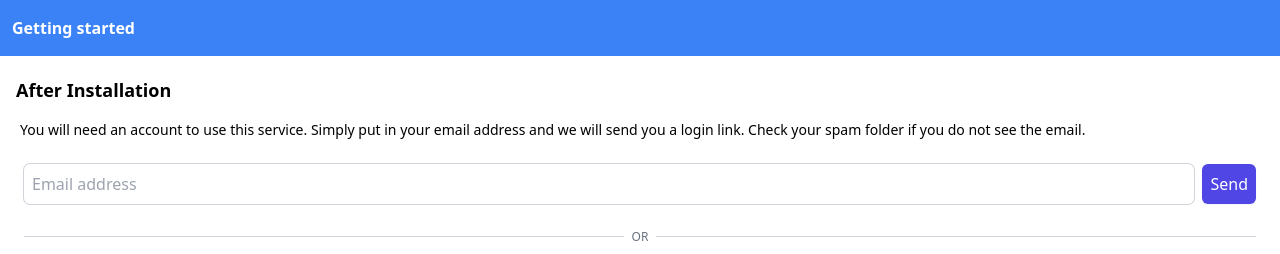
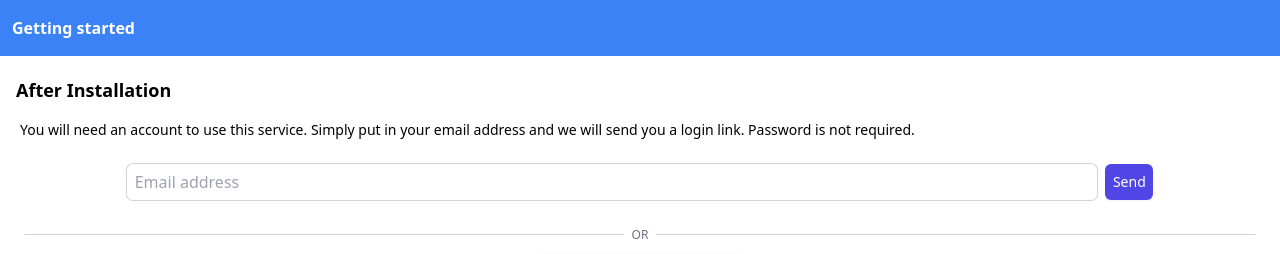
Before and after one commit to kwdChan/paper-summary-frontend, a Next.js app: page /getting-started in a window 1280 px wide. Shown: the top 254 px of the page. Built offline with nearby package versions, Linux system fonts and the light colour scheme.

Commit message:
magic link button feedback

```diff
--- a/package.json
+++ b/package.json
@@ -9,6 +9,9 @@
     "lint": "next lint"
   },
   "dependencies": {
+    "@chakra-ui/react": "^2.7.0",
+    "@emotion/react": "^11.11.1",
+    "@emotion/styled": "^11.11.0",
     "@headlessui/react": "^1.7.14",
     "@heroicons/react": "^2.0.17",
     "@reduxjs/toolkit": "^1.9.5",
@@ -19,6 +22,7 @@
     "autoprefixer": "10.4.14",
     "eslint": "8.38.0",
     "eslint-config-next": "13.3.0",
+    "framer-motion": "^10.12.16",
     "next": "^12.3.4",
     "postcss": "8.4.21",
     "react": "^18.2.0",
--- a/src/components/authMatters/OneLineEmailRegister.tsx
+++ b/src/components/authMatters/OneLineEmailRegister.tsx
@@ -1,4 +1,5 @@
 import { supabaseClient } from "@/lib/supabaseClient";
+import { Spinner } from "@chakra-ui/react";
 import React, { InputHTMLAttributes, useEffect, useRef, useState } from "react";
 
 function MyStyledInput({
@@ -20,7 +21,7 @@ function MyStyledInput({
       id={id}
       type={type}
       className={
-        "block w-full  rounded-md border-1 py-1.5 pl-2 ring-1 ring-gray-300 placeholder:text-gray-400 focus:ring-0 focus-visible:ring-0 " +
+        "block w-full rounded-md border-1 py-1.5 pl-2 ring-1 ring-gray-300 placeholder:text-gray-400 focus:ring-0 focus-visible:ring-0 " +
         (errored ? " ring-red-500" : "")
       }
       placeholder={placeholder}
@@ -29,39 +30,102 @@ function MyStyledInput({
   );
 }
 
-export function OneLineInputField({ placeholder }: { placeholder: string }) {
-  const [email, setEmail] = useState<string>('');
-  const originName = useRef('')
+function FeedbackMessage({ errored, children }: {errored:boolean, children: React.ReactNode }) {
+
+  let className = "w-9/12 text-xs px-1 pt-[2px] text-neutral-400 ";
+  if (errored) {
+    className = "w-9/12 text-xs px-1 pt-[2px] text-red-400"
+  }
+  return  (
+    <div className={className}>
+      {children}
+    </div>
+    )
+
+}
+
+export function PasswordlessSiginField({
+  placeholder,
+}: {
+  placeholder: string;
+}) {
+  const [email, setEmail] = useState<string>("");
+  const [sent, setSent] = useState<boolean>(false);
+  const [tryAgainTimer, setTryAgainTimer] = useState<boolean>(false);
+  const [pending, setPending] = useState<boolean>(false);
+  const [feedbackMessage, setFeedbackMessage] = useState<string>("");
+  const [errored, setErrored] = useState<boolean>(false);
+
+  const originName = useRef("");
   useEffect(() => {
     originName.current = window.location.origin;
   }, []);
 
+  const onEmailChange = (e: React.ChangeEvent<HTMLInputElement>) => {
+    setEmail(e.target.value);
+    setSent(false);
+  };
 
   const onSubmit = async () => {
+    if (!email) {
+      setErrored(true);
+      setFeedbackMessage("Please enter an email address.");
+      return
+    }
+    setErrored(false);
+    setPending(true);
+    setFeedbackMessage("")
+
     const { data, error } = await supabaseClient.client.auth.signInWithOtp({
-      email: email,
+      email: email.trim(),
       options: {
-        emailRedirectTo: originName.current+'/sign-in/welcome'
+        emailRedirectTo: originName.current + "/sign-in/welcome",
+      },
+    });
+
+    setPending(false);
+
+    if (!error) {
+      setSent(true);
+      setFeedbackMessage("Check your spam folder if you do not see the email. ");
+    } else {
+
+      setErrored(true);
+      setFeedbackMessage(error.message);
     }
-    })
-  }
-
+  };
 
   return (
-    <div className="flex flex-row w-full justify-between">
+    <div className="w-full flex flex-col items-center">
+      <div className="flex flex-row w-10/12 justify-between">
         <MyStyledInput
           type="text"
           id={"email"}
           placeholder={placeholder}
-        onChange={(e)=>setEmail(e.target.value)}
-        errored={false}
+          onChange={onEmailChange}
+          errored={errored}
         />
         <button
-      className="ml-2 px-2 py-2 ring-indigo-600  text-base font-medium rounded-md shadow-sm text-white bg-indigo-600 hover:bg-indigo-700 focus:ring-1 focus:ring-indigo-500 focus:ring-offset-2"
+          className="ml-2 px-2 py-2 ring-indigo-600  text-sm font-medium rounded-md shadow-sm text-white bg-indigo-600 hover:bg-indigo-700 focus:ring-1 focus:ring-indigo-500 focus:ring-offset-2 disabled:bg-slate-500 disabled:hover:bg-slate-500"
           onClick={onSubmit}
+          disabled={sent || pending}
         >
-        Send
+          <div className="w-8 flex flex-col items-center">
+            {pending ? (
+              <Spinner speed="1s" className=" h-4 w-4" />
+            ) : sent ? (
+              "Sent!"
+            ) : (
+              "Send"
+            )}
+          </div>
         </button>
+      </div>
+      <div className='w-10/12 '>
+        <FeedbackMessage errored={errored}>{feedbackMessage}</FeedbackMessage>
+        </div>
+
+
     </div>
   );
 }
--- a/src/pages/getting-started.tsx
+++ b/src/pages/getting-started.tsx
@@ -4,7 +4,7 @@ import { useEffect } from "react";
 import { TopBar } from "@/components/theme/TopBar";
 import { NavIcon } from "@/components/navIcon";
 import { MyInputField } from "@/components/authMatters/MyInputField";
-import { OneLineInputField } from "@/components/authMatters/OneLineEmailRegister";
+import { PasswordlessSiginField } from "@/components/authMatters/OneLineEmailRegister";
 import { Divider } from "@/components/authMatters/Divider";
 import { SigninWithGoogleButton } from "@/components/authMatters/SigninWithGoogle";
 
@@ -29,11 +29,11 @@ export default function Page() {
       <Paragraph>
         You will need an account to use this service. Simply put in your email
         address and we will send you a login link.
-        Check your spam folder if you do not see the email.
+        Password is not required.
       </Paragraph>
 
       <div className="flex flex-col m-6 items-center ">
-        <OneLineInputField placeholder="Email address" />
+        <PasswordlessSiginField placeholder="Email address" />
         <div className="my-2"></div>
         <Divider />
 
--- a/src/pages/sign-in/password.tsx
+++ b/src/pages/sign-in/password.tsx
@@ -34,7 +34,7 @@ export default function Home() {
   }, [extensionSignin]);
 
   async function onClickSignIn() {
-    const result = await supabaseClient.signIn(email, password);
+    const result = await supabaseClient.signIn(email.trim(), password);
 
     if (result.data.user) setUser(result.data.user);
     if (result.error) {
--- a/src/pages/sign-in/passwordless.tsx
+++ b/src/pages/sign-in/passwordless.tsx
@@ -2,55 +2,45 @@ import Image from "next/image";
 import { supabaseClient } from "@/lib/supabaseClient";
 import React, { useEffect, useState } from "react";
 import { useRouter } from "next/router";
-import { MyInputField, MyPasswordField } from "../../components/authMatters/MyInputField";
+import {
+  MyInputField,
+  MyPasswordField,
+} from "../../components/authMatters/MyInputField";
 import Link from "next/link";
 import { SigninWithGoogleButton } from "@/components/authMatters/SigninWithGoogle";
 import { Divider } from "@/components/authMatters/Divider";
-import { OneLineInputField } from "@/components/authMatters/OneLineEmailRegister";
+import { PasswordlessSiginField } from "@/components/authMatters/OneLineEmailRegister";
 
-const H1 = ({...props }) => (
+const H1 = ({ ...props }) => (
   <h1 className="text-lg font-bold mt-9 mb-3 mx-5 text-center " {...props} />
 );
 
-const P = ({...props }) => (
-  <p className="text-gray-500 text-xs" {...props} />
-);
+const P = ({ ...props }) => <p className="text-gray-500 text-xs" {...props} />;
 
-
-function PasswordSigninButton({onClick}:{onClick:React.MouseEventHandler<HTMLButtonElement>}) {
+function PasswordSigninButton({
+  onClick,
+}: {
+  onClick: React.MouseEventHandler<HTMLButtonElement>;
+}) {
   return (
-
-
     <button
       onClick={onClick}
       className="inline-flex items-center m-3 px-4 py-2 border border-transparent text-sm font-medium rounded-md shadow-sm text-white bg-indigo-600 hover:bg-indigo-700 focus:outline-none focus:ring-2 focus:ring-offset-2 focus:ring-indigo-500"
     >
       Sign in
     </button>
-  )
-
+  );
 }
-
-
 
 export default function Home() {
   const router = useRouter();
-
-  const [password, setPassword] = useState<string>("");
-  const [email, setEmail] = useState<string>("");
-  const [user, setUser] = useState<any>(null);
-  const [error, setError] = useState<any>(null);
-  const [signinFailed, setSigninFailed] = useState<boolean>(false);
-
-  const [usePassword, setUsePassword] = useState<boolean>(false);
-
   const { extensionSignin } = router.query;
 
   // redirect the user if the extension or the web not signed in
   // also refresh the session
   useEffect(() => {
-    if (extensionSignin==='true'){
-      supabaseClient.signout()
+    if (extensionSignin === "true") {
+      supabaseClient.signout();
     }
 
     supabaseClient.refreshSession().then(({ data, error }) => {
@@ -61,62 +51,29 @@ export default function Home() {
     });
   }, [extensionSignin]);
 
-
-  // redirect the user for password signin
-  useEffect(() => {
-    user && router.push("welcome");
-
-  })
-
-  // password signin handler
-  async function passwordSigninHandler() {
-    const result = await supabaseClient.signIn(email, password);
-
-    if (result.data.user) setUser(result.data.user);
-    if (result.error) {
-      setSigninFailed(true)
-      setError(result.error.message);
-    }
-    console.log(result);
-    console.log(error);
-  }
-
-  // password signin handler
-  async function magicLinkSigninHandler() {
-
-  }
-
   return (
     <div className="flex flex-col items-center justify-center  h-screen ">
+      <div className="flex flex-col ">
+        <div className="max-w-sm my-5 self-center">
+          <H1> Passwordless sign-in </H1>
 
-      <div className="flex flex-col ">
-      <div className="max-w-xs my-5 self-center">
-        <H1> Passwordless sign-in </H1>
-        <P> Submit your email address and then we will send you a one-time login link. </P>
+          <div className="mx-14">
+            <P>
+              {" "}
+              Submit your email address and then we will send you a one-time
+              login link.{" "}
+            </P>
+          </div>
+        </div>
+        <PasswordlessSiginField placeholder="Email address" />
 
-      </div>
-      <OneLineInputField placeholder="Email address"/>
-
-        {usePassword? <MyPasswordField
-          id="password"
-          label="Password"
-          placeholder="password"
-          errored={signinFailed}
-          onChange={(e) => setPassword(e.target.value)}
-        />: null}
-        <div className={"mt-2 mx-auto"+" "+(error?"text-red-500":"text-white")}>{error}</div>
-
-        <div className="flex justify-center mt-3 mx-9 ">
-
-
-
-
-        </div>
-          <Divider/>
+        <div className="my-2"></div>
+        <Divider />
+        <div className="my-1"></div>
 
         <div className="flex flex-col items-center self-center">
           <button
-            onClick={()=>router.push('/sign-in/password')}
+            onClick={() => router.push("/sign-in/password")}
             className="m-3 px-4 py-2 border border-transparent text-sm font-bold text-neutral-700  rounded-sm shadow-sm  bg-white ring-1 hover:bg-neutral-700 ring-neutral-400 hover:text-white focus:outline-none focus:ring-2 focus:ring-offset-2 focus:ring-neutral-500"
           >
             Sign in using password
@@ -124,9 +81,11 @@ export default function Home() {
 
           <SigninWithGoogleButton />
         </div>
-
       </div>
-      <div className="bottom-7 absolute text-sm text-blue-700 underline"> <Link href='./privacy'>Privacy Policy</Link></div>
+      <div className="bottom-7 absolute text-sm text-blue-700 underline">
+        {" "}
+        <Link href="./privacy">Privacy Policy</Link>
+      </div>
     </div>
   );
 }
```
Also changed, not shown: 1 other file (tests, documents, lock files or other folders). Lines whose indentation alone changed are shown as unchanged.
